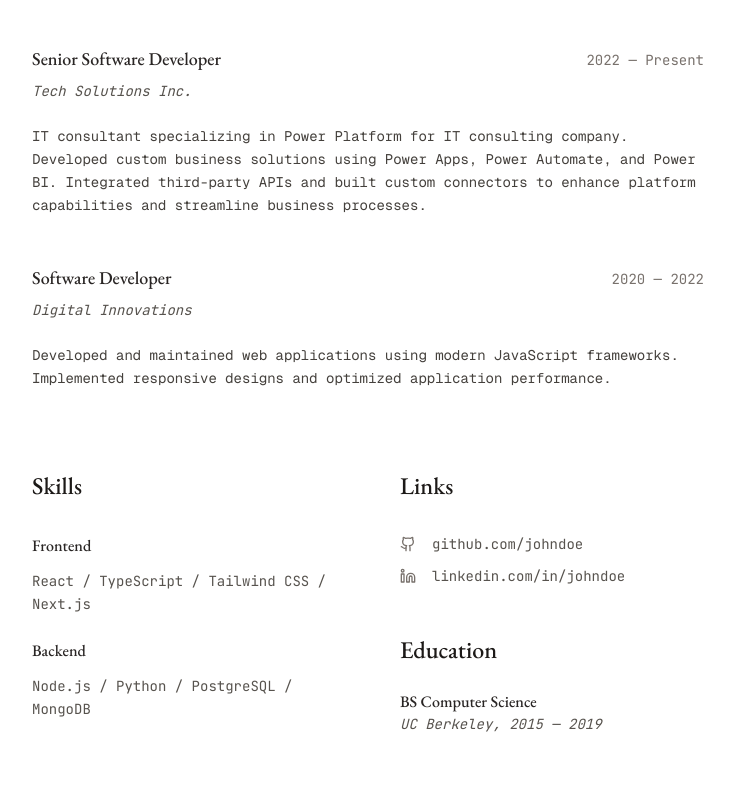
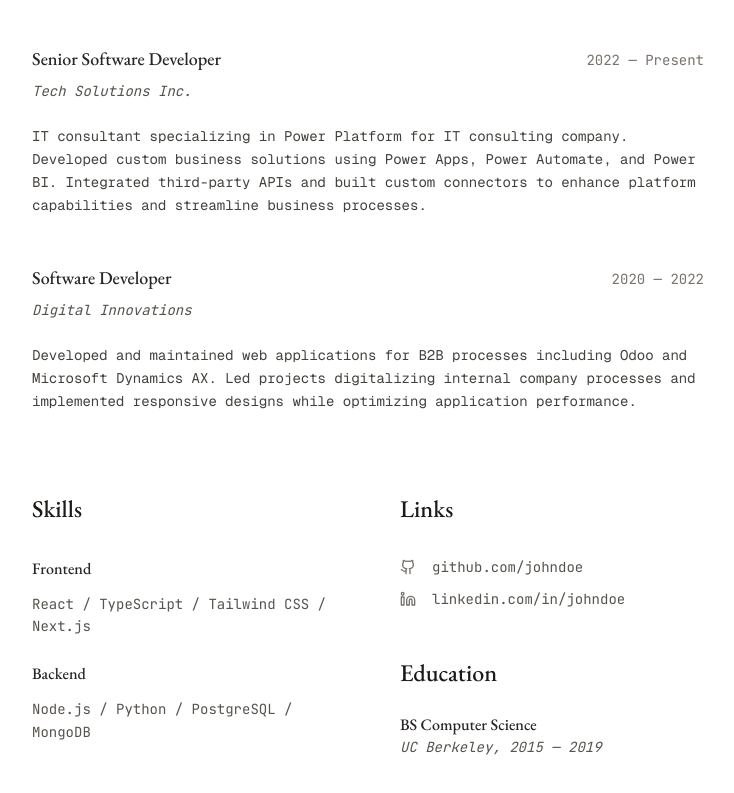
Before and after one commit to alsanatilla/cv, a React (Vite) app: page / in a window 1280 px wide. Shown: the part 683-1476 px from the top of the page, without its empty margins (272-1006 px from the left). Built offline with nearby package versions, Linux system fonts and the light colour scheme.

Commit message:
Update experience description
Added details about web application development, B2B processes, and project leadership.

```diff
--- a/src/pages/Index.tsx
+++ b/src/pages/Index.tsx
@@ -78,8 +78,8 @@ const Index = () => {
               <p className="text-stone-700 font-geist-mono font-normal leading-relaxed text-sm" style={{
               fontOpticalSizing: 'auto'
             }}>
-                Developed and maintained web applications using modern JavaScript frameworks.
-                Implemented responsive designs and optimized application performance.
+                Developed and maintained web applications for B2B processes including Odoo and Microsoft Dynamics AX.
+                Led projects digitalizing internal company processes and implemented responsive designs while optimizing application performance.
               </p>
             </div>
           </div>
```
